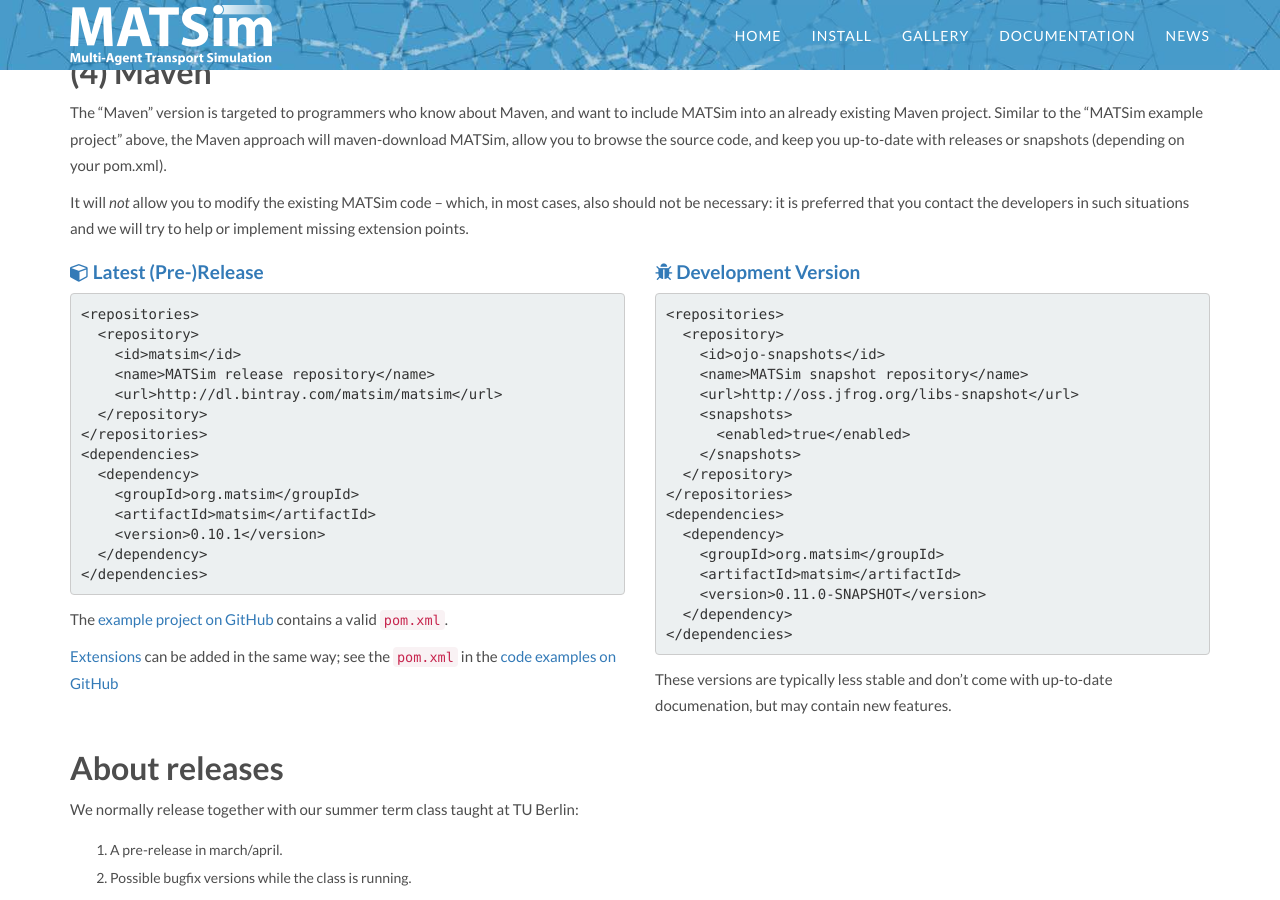
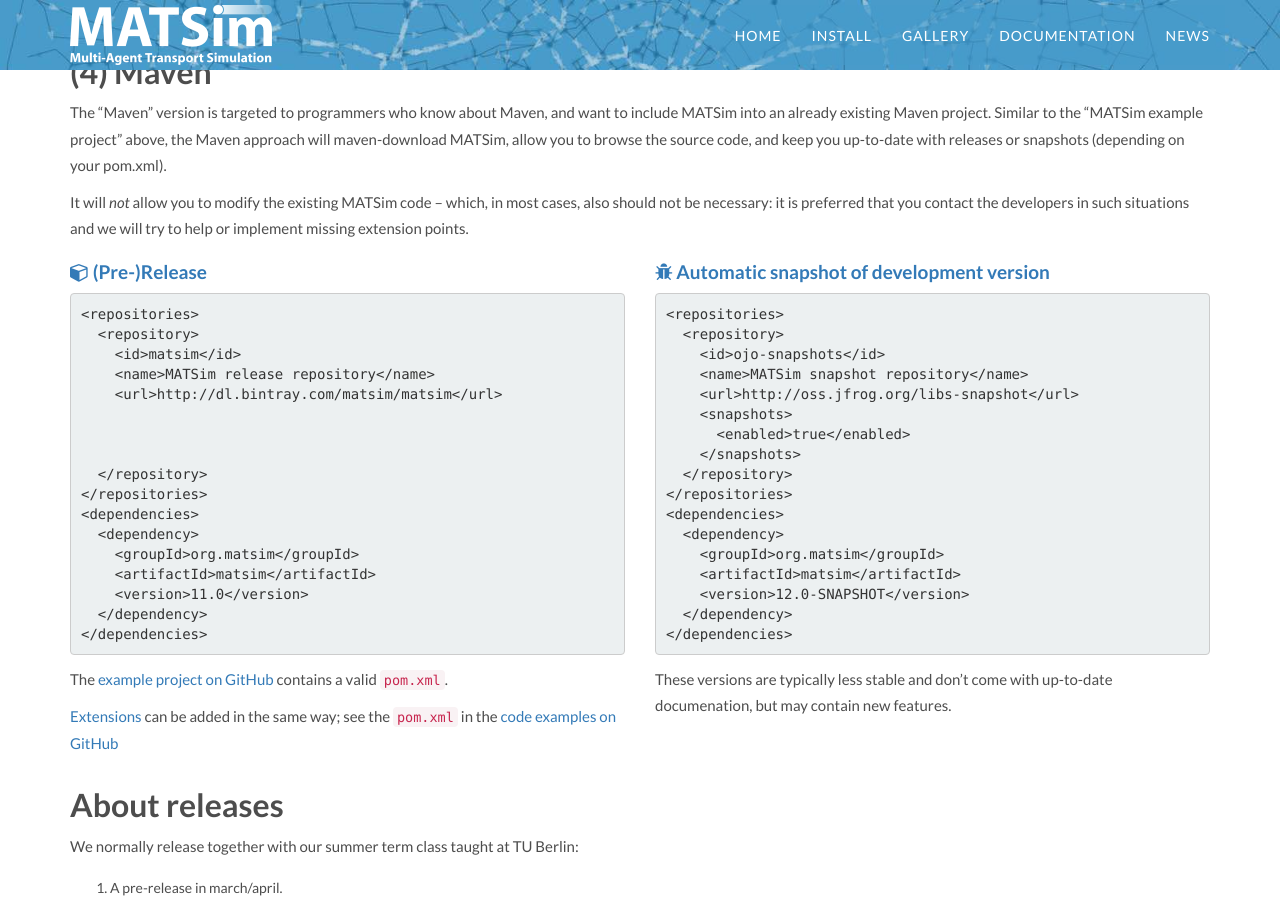
Before and after one commit to matsim-org/jekyll-website, a Jekyll site: the page built from downloads/index.md, in a window 1280 px wide and 900 px high, scrolled down 868 px. Built offline with Jekyll 4.4.1, drawn with Linux system fonts in a browser that asks for light colours; some web fonts are replaced.

Commit message:
version bump; maintenance

```diff
--- a/downloads/index.md
+++ b/downloads/index.md
@@ -60,9 +60,9 @@
 It will _not_ allow you to modify the existing MATSim code -- which, in most cases, also should not be necessary: it is preferred that you contact the developers in such situations and we will try to help or implement missing extension points.
 
 <div class="row">
-<div class="col-xs-12 col-md-6" markdown="1">
+<div class="col-md-6" markdown="1">
 
-#### <i class="fa fa-cube"></i> Latest (Pre-)Release
+#### <i class="fa fa-cube"></i> (Pre-)Release
 
 
     <repositories>
@@ -70,13 +70,16 @@
         <id>matsim</id>
         <name>MATSim release repository</name>
         <url>http://dl.bintray.com/matsim/matsim</url>
+
+
+
       </repository>
     </repositories>
     <dependencies>
       <dependency>
         <groupId>org.matsim</groupId>
         <artifactId>matsim</artifactId>
-        <version>0.10.1</version>
+        <version>11.0</version>
       </dependency>
     </dependencies>
 
@@ -85,9 +88,9 @@
 [Extensions](/extensions) can be added in the same way; see the `pom.xml` in the [code examples on GitHub](https://github.com/matsim-org/matsim-code-examples)
 
 </div>
-<div class="col-xs-12 col-md-6" markdown="1">
+<div class="col-md-6" markdown="1">
 
-#### <i class="fa fa-bug"></i> Development Version
+#### <i class="fa fa-bug"></i> Automatic snapshot of development version
 
 
     <repositories>
@@ -104,7 +107,7 @@
       <dependency>
         <groupId>org.matsim</groupId>
         <artifactId>matsim</artifactId>
-        <version>0.11.0-SNAPSHOT</version>
+        <version>12.0-SNAPSHOT</version>
       </dependency>
     </dependencies>
 
```
